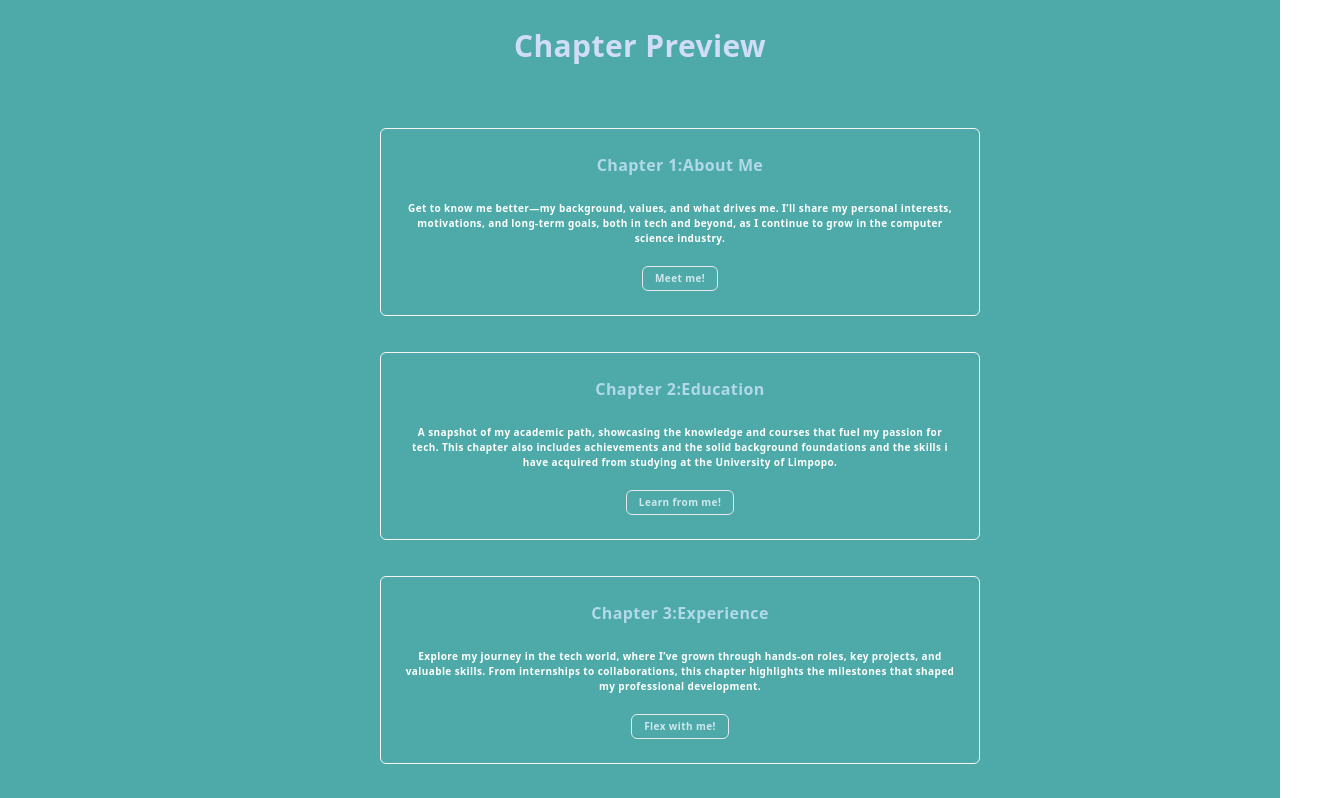
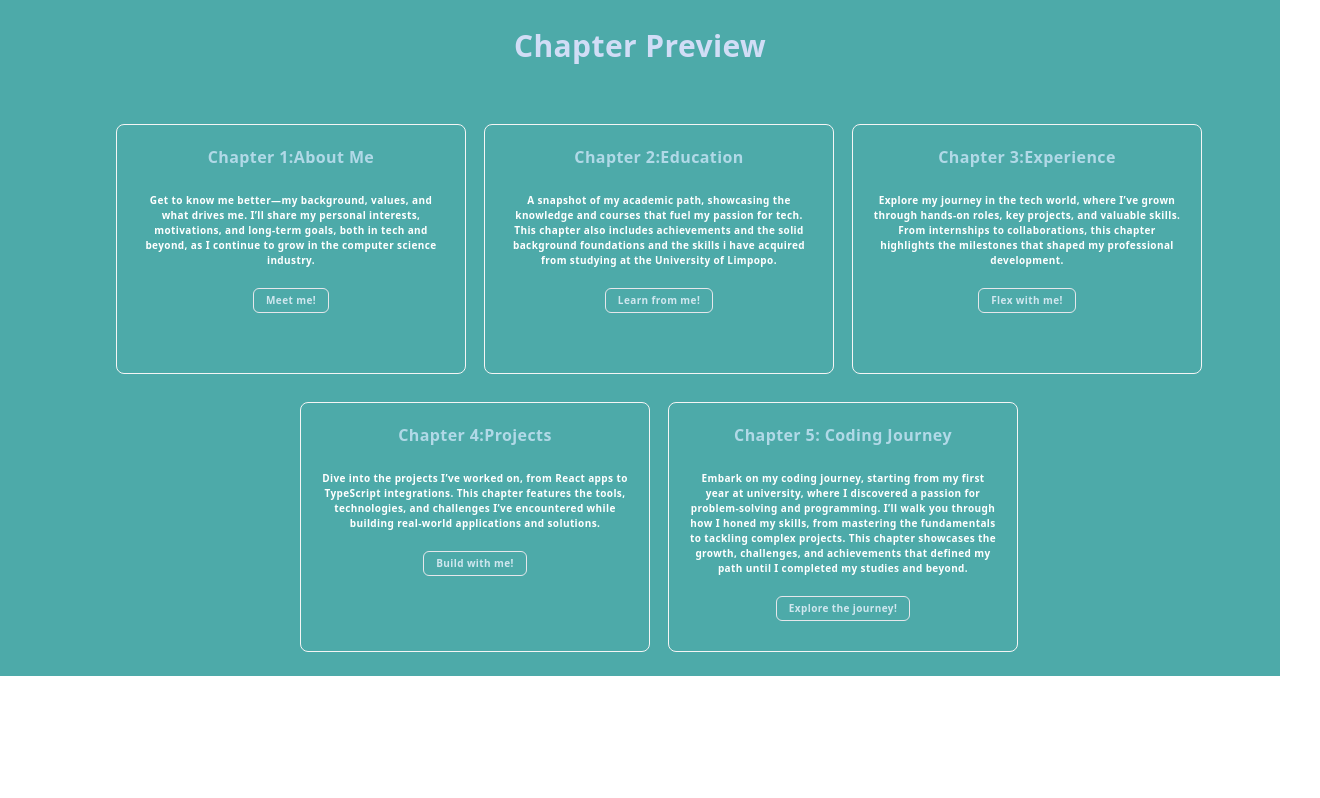
Before and after one commit to avgvustinee/StoryBook, a React (Vite) app: page /stories in a window 1280 px wide. Shown: the part 500-1298 px from the top of the page, 1320 px wide, since content can reach past the window. After the commit the page ends 1176 px from the top, so only its background shows below. Built offline with nearby package versions, Linux system fonts and the light colour scheme; what tailwindcss-animated, tailwindcss-motion would draw is missing.

Commit message:
fixing bugschangess

```diff
--- a/src/components/Chapters.tsx
+++ b/src/components/Chapters.tsx
@@ -4,17 +4,17 @@ import { chapterPreview } from '../constants'
 const Chapters = () => {
   return (
     <div className='mt-20 text-center  tracking-wide' >
-        <h3 className='text-lg sm:text-lg md:text-2xl lg:text-3xl  text-[#d1ddf6] font-extrabold'>Chapter Preview</h3>
-        <div className='flex flex-wrap justify-center mt-14 h-full w-full lg:mx-10 '>
+        <h3 className='text-lg sm:text-lg md:text-2xl lg:text-3xl lg:items-center  text-[#d1ddf6] font-extrabold'>Chapter Preview</h3>
+        <div className='flex flex-wrap justify-center mt-14 h-full w-full  '>
             {chapterPreview.map((chapter,index) =>(
-                <div key={index} className='w-full sm:w-1/2 lg:w-1/2 px-5 py-2 mx-2 mb-5 motion-translate-x-in-150 '>
-                    <div className='"bg-[#4daaa9] rounded-md p-6  border border-neutral-100 ' >
+                <div key={index} className='w-full sm:w-1/2 lg:w-1/4 px-5 py-2 lg:py-1 lg:mr-10 mx-2 mb-5 motion-translate-x-in-150 '>
+                    <div className='"bg-[#4daaa9] rounded-md p-6  border border-neutral-100 lg:h-[250px] lg:w-[350px] lg:rounded-lg lg:p-5 ' >
                         <p className='text-[#b1d9e7] font-extrabold text-md'>{chapter.title}</p>
                         <div className='mt-6'>
                             <h6 className='text-[10px] text-center font-bold  text-white '>{chapter.description}</h6>
                         </div>
                         <div className='flex flex-wrap justify-center mt-5'>
-                            <Link className='px-3 py-1 text-[#d0e7ef] border font-bold rounded-md text-[10px] hover:bg-[#6093a0] ' to={chapter.link}>{chapter.label}</Link>
+                            <Link className='px-3 py-1 text-[#d0e7ef] border font-bold rounded-md text-[10px] hover:bg-[#6093a0] lg:mb-2 ' to={chapter.link}>{chapter.label}</Link>
                         </div>
 
                     </div>
--- a/src/pages/ChapterFour.tsx
+++ b/src/pages/ChapterFour.tsx
@@ -5,8 +5,8 @@ const ChapterFour = () => {
     <div>
       <NavBarChapters />
 
-      <div>
-        <h1 className="text-3xl text-center mt-20 text-cyan-300">Cool Projects coming soon , stay stunned !! </h1>
+      <div className="overflow-hidden">
+        <h1 className=" motion-translate-x-in-25 text-3xl text-center mt-20 text-slate-300 font-extrabold">Cool Projects coming soon , stay stunned !! </h1>
       </div>
     </div>
   );
--- a/src/pages/ChapterOne.tsx
+++ b/src/pages/ChapterOne.tsx
@@ -5,7 +5,7 @@ const ChapterOne = () => {
     <div>
       <NavBarChapters />
 
-      <div className="  flex  flex-wrap mx-3 h-full sm:mx-[50px] lg:mx-[500px] mt-10 bg-[#214c74] md:h-[600px] lg:w-[620px] lg:h-[600px]  border-b border-cyan-400 rounded-md">
+      <div className="  flex  flex-wrap mx-3 h-full sm:mx-[50px] lg:mx-[500px] mt-10 bg-[#214c74] md:h-[600px] lg:w-[620px] lg:h-[600px]  border-b border-cyan-400 rounded-md overflow-hidden">
         <h3 className=" motion-preset-pop text-3xl text-center justify-center text-clip tracking-wider font-extrabold text-[#ddecfa] border border-[#9bc9d4] rounded-md mx-2 mt-2 ">
           Behind Story Chapter: The Heart of the Journey
         </h3>
--- a/src/pages/ChapterThree.tsx
+++ b/src/pages/ChapterThree.tsx
@@ -4,7 +4,7 @@ const ChapterThree = () => {
   return (
     <div>
       <NavBarChapters />
-      <div className="flex  flex-wrap mx-3 h-full sm:mx-[50px] lg:mx-[500px] mt-10 bg-[#214c74] md:h-[600px] lg:w-[620px] lg:h-[600px]  border-b border-cyan-400 rounded-md">
+      <div className="flex  flex-wrap mx-3 h-full sm:mx-[50px] lg:mx-[500px] mt-10 bg-[#214c74] md:h-[600px] lg:w-[620px] lg:h-[600px]  border-b border-cyan-400 rounded-md overflow-hidden">
         <h3 className="motion-preset-pop text-3xl text-center justify-center text-clip tracking-wider font-extrabold text-[#ddecfa] border border-[#9bc9d4] rounded-md mx-2 mt-2">
           Experience Chapter: Turning Knowledge into Action
         </h3>
--- a/src/pages/ChapterTwo.tsx
+++ b/src/pages/ChapterTwo.tsx
@@ -5,7 +5,7 @@ const ChapterTwo = () => {
   return (
     <div >
       <NavBarChapters />
-      <div className="flex flex-col flex-wrap mx-3  mt-10 bg-[#214c74] sm:mx-[20px]  md:-mx[60px] lg:mx-[90px] h-[2770px] sm:h-full md:h-[800px] lg:w-[820px] lg:h-[950px]  border-b border-cyan-400 rounded-md">
+      <div className="flex flex-col flex-wrap mx-3  mt-10 bg-[#214c74] sm:mx-[20px]  md:-mx[60px] lg:mx-[90px] h-[2770px] sm:h-full md:h-[800px] lg:w-[820px] lg:h-[950px]  border-b border-cyan-400 rounded-md overflow-hidden">
         <h1 className=" motion-preset-pop text-3xl text-center justify-center text-clip tracking-wider font-extrabold text-[#ddecfa] border border-[#9bc9d4] rounded-md mx-2 mt-2">
           Education Chapter: Building a Foundation
         </h1>
--- a/src/pages/StoryBook.tsx
+++ b/src/pages/StoryBook.tsx
@@ -7,13 +7,14 @@ const StoryBook = () => {
   return (
     <>
     <NavBar/>
-    <div className="bg-[#4daaa9] min-h-screen">
+    <div className="bg-[#4daaa9]  overflow-hidden">
 
         <HeroSection/>
         <Chapters/>
 
 
     </div>
+
     </>
   )
 }
```
